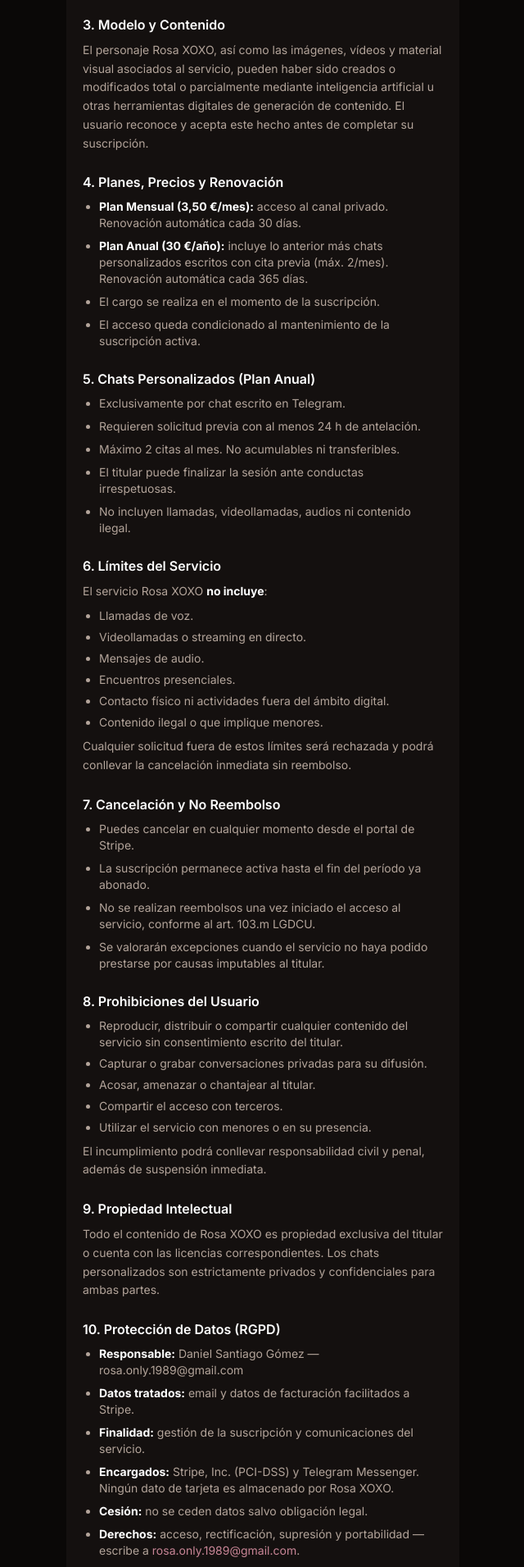
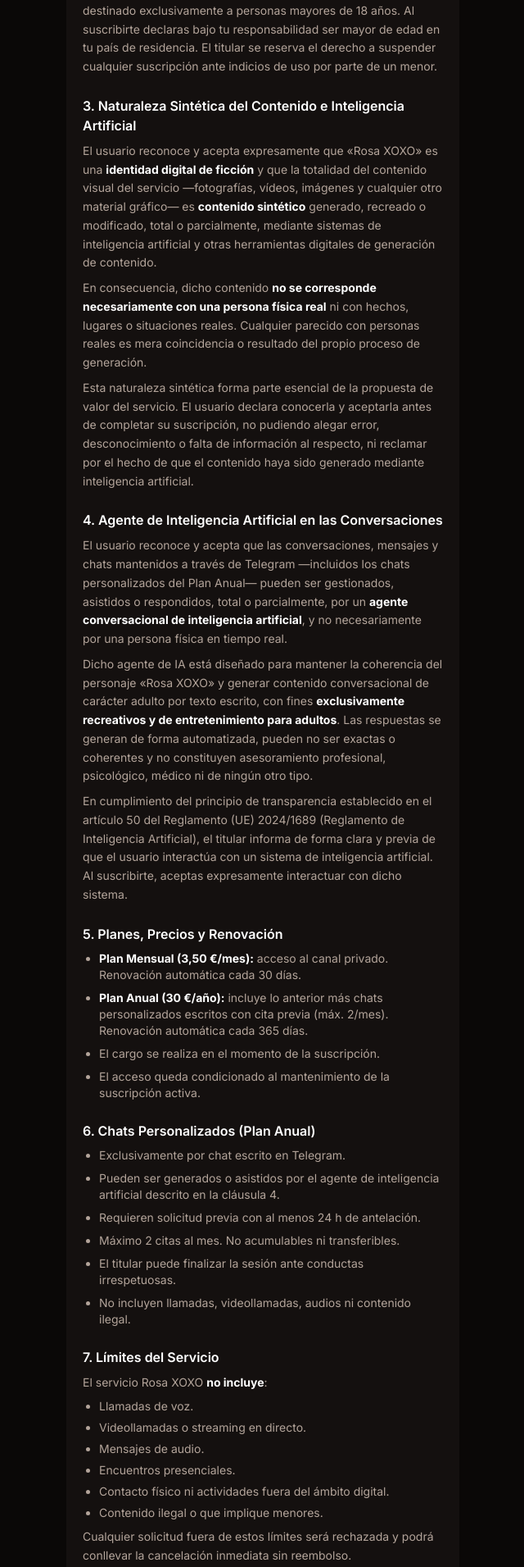
Before and after one commit to danielsgom/rosa-landing-page, a React (Vite) app: page /legal in a window 1280 px wide. Shown: the part 485-2396 px from the top of the page at 82% size, without its empty margins (319-959 px from the left). Built offline with nearby package versions, Linux system fonts and the light colour scheme.

Commit message:
legal: ampliar bases legales (contenido sintetico, agente IA y proteccion de datos)

```diff
--- a/src/components/LegalModal.jsx
+++ b/src/components/LegalModal.jsx
@@ -42,13 +42,18 @@
             </div>
 
             <div>
+              <h3 className="font-semibold text-white mb-1">🤖 Contenido Sintético e IA</h3>
+              <p>Todo el contenido visual es sintético y ha sido generado o modificado mediante inteligencia artificial: «Rosa XOXO» es una identidad digital de ficción. Además, las conversaciones de Telegram pueden ser gestionadas por un agente de inteligencia artificial, y no necesariamente por una persona física en tiempo real.</p>
+            </div>
+
+            <div>
               <h3 className="font-semibold text-white mb-1">📋 Condiciones de Suscripción</h3>
               <p>La suscripción mensual se renueva automáticamente cada 30 días. La suscripción anual se renueva cada 365 días. Puedes cancelar en cualquier momento desde tu panel de Stripe y no se realizarán más cargos, pero no hay reembolso del período en curso.</p>
             </div>
 
             <div>
               <h3 className="font-semibold text-white mb-1">🔒 Privacidad y Datos</h3>
-              <p>Los datos de pago son gestionados exclusivamente por Stripe, Inc. No almacenamos información de tu tarjeta. Tu email puede ser usado para gestión de la suscripción y nunca será cedido a terceros.</p>
+              <p>Todos los datos recogidos son datos personales, tratados conforme al RGPD y la LOPDGDD. Los datos de pago son gestionados exclusivamente por Stripe, Inc. (no almacenamos tu tarjeta) y nunca cedemos tus datos a terceros salvo obligación legal.</p>
             </div>
 
             <div>
@@ -86,7 +91,7 @@
               <a href="/legal" target="_blank" rel="noopener noreferrer" className="underline" style={{ color: '#c88596' }} onClick={e => e.stopPropagation()}>
                 bases legales
               </a>
-              , incluyendo la política de privacidad, la renovación automática y la política de no reembolso.
+              , incluyendo la política de privacidad (RGPD/LOPDGDD), la renovación automática, la política de no reembolso, y que el contenido es sintético/generado por IA y las conversaciones pueden ser gestionadas por un agente de inteligencia artificial.
             </span>
           </label>
         </div>
--- a/src/hooks/useLegalAcceptance.js
+++ b/src/hooks/useLegalAcceptance.js
@@ -1,6 +1,6 @@
 import { useState, useCallback } from 'react'
 
-const STORAGE_KEY = 'rosa_legal_v1'
+const STORAGE_KEY = 'rosa_legal_v2'
 
 export function useLegalAcceptance() {
   const [accepted, setAccepted] = useState(() => {
--- a/src/pages/Legal.jsx
+++ b/src/pages/Legal.jsx
@@ -23,10 +23,13 @@
           <section>
             <h2 className="font-semibold text-white text-base mb-2">1. Objeto del Servicio</h2>
             <p className="leading-relaxed">
-              Rosa XOXO es un servicio de suscripción de contenido digital adulto de carácter exclusivo. Comprende el acceso a un canal privado de Telegram con fotos, vídeos y contenido íntimo, así como, en el plan anual, chats personalizados escritos de carácter explícito mediante cita previa (máx. 2 al mes).
+              Rosa XOXO es un servicio de suscripción de contenido digital adulto de carácter exclusivo y de entretenimiento. Comprende el acceso a un canal privado de Telegram con fotos, vídeos y contenido íntimo, así como, en el plan anual, chats personalizados escritos de carácter explícito mediante cita previa (máx. 2 al mes).
             </p>
             <p className="leading-relaxed mt-2">
               El servicio es íntegramente digital y por texto escrito. No incluye llamadas de voz, videollamadas, mensajes de audio, encuentros presenciales ni contacto físico de ningún tipo.
+            </p>
+            <p className="leading-relaxed mt-2">
+              El usuario reconoce que tanto el contenido visual como las conversaciones descritas en las presentes bases tienen naturaleza sintética y automatizada, en los términos detallados en las cláusulas 3 y 4.
             </p>
           </section>
 
@@ -38,14 +41,33 @@
           </section>
 
           <section>
-            <h2 className="font-semibold text-white text-base mb-2">3. Modelo y Contenido</h2>
+            <h2 className="font-semibold text-white text-base mb-2">3. Naturaleza Sintética del Contenido e Inteligencia Artificial</h2>
             <p className="leading-relaxed">
-              El personaje Rosa XOXO, así como las imágenes, vídeos y material visual asociados al servicio, pueden haber sido creados o modificados total o parcialmente mediante inteligencia artificial u otras herramientas digitales de generación de contenido. El usuario reconoce y acepta este hecho antes de completar su suscripción.
+              El usuario reconoce y acepta expresamente que «Rosa XOXO» es una <strong className="text-white">identidad digital de ficción</strong> y que la totalidad del contenido visual del servicio —fotografías, vídeos, imágenes y cualquier otro material gráfico— es <strong className="text-white">contenido sintético</strong> generado, recreado o modificado, total o parcialmente, mediante sistemas de inteligencia artificial y otras herramientas digitales de generación de contenido.
+            </p>
+            <p className="leading-relaxed mt-2">
+              En consecuencia, dicho contenido <strong className="text-white">no se corresponde necesariamente con una persona física real</strong> ni con hechos, lugares o situaciones reales. Cualquier parecido con personas reales es mera coincidencia o resultado del propio proceso de generación.
+            </p>
+            <p className="leading-relaxed mt-2">
+              Esta naturaleza sintética forma parte esencial de la propuesta de valor del servicio. El usuario declara conocerla y aceptarla antes de completar su suscripción, no pudiendo alegar error, desconocimiento o falta de información al respecto, ni reclamar por el hecho de que el contenido haya sido generado mediante inteligencia artificial.
             </p>
           </section>
 
           <section>
-            <h2 className="font-semibold text-white text-base mb-2">4. Planes, Precios y Renovación</h2>
+            <h2 className="font-semibold text-white text-base mb-2">4. Agente de Inteligencia Artificial en las Conversaciones</h2>
+            <p className="leading-relaxed">
+              El usuario reconoce y acepta que las conversaciones, mensajes y chats mantenidos a través de Telegram —incluidos los chats personalizados del Plan Anual— pueden ser gestionados, asistidos o respondidos, total o parcialmente, por un <strong className="text-white">agente conversacional de inteligencia artificial</strong>, y no necesariamente por una persona física en tiempo real.
+            </p>
+            <p className="leading-relaxed mt-2">
+              Dicho agente de IA está diseñado para mantener la coherencia del personaje «Rosa XOXO» y generar contenido conversacional de carácter adulto por texto escrito, con fines <strong className="text-white">exclusivamente recreativos y de entretenimiento para adultos</strong>. Las respuestas se generan de forma automatizada, pueden no ser exactas o coherentes y no constituyen asesoramiento profesional, psicológico, médico ni de ningún otro tipo.
+            </p>
+            <p className="leading-relaxed mt-2">
+              En cumplimiento del principio de transparencia establecido en el artículo 50 del Reglamento (UE) 2024/1689 (Reglamento de Inteligencia Artificial), el titular informa de forma clara y previa de que el usuario interactúa con un sistema de inteligencia artificial. Al suscribirte, aceptas expresamente interactuar con dicho sistema.
+            </p>
+          </section>
+
+          <section>
+            <h2 className="font-semibold text-white text-base mb-2">5. Planes, Precios y Renovación</h2>
             <ul className="space-y-2 list-disc pl-5">
               <li><strong className="text-white">Plan Mensual (3,50 €/mes):</strong> acceso al canal privado. Renovación automática cada 30 días.</li>
               <li><strong className="text-white">Plan Anual (30 €/año):</strong> incluye lo anterior más chats personalizados escritos con cita previa (máx. 2/mes). Renovación automática cada 365 días.</li>
@@ -55,9 +77,10 @@
           </section>
 
           <section>
-            <h2 className="font-semibold text-white text-base mb-2">5. Chats Personalizados (Plan Anual)</h2>
+            <h2 className="font-semibold text-white text-base mb-2">6. Chats Personalizados (Plan Anual)</h2>
             <ul className="space-y-2 list-disc pl-5">
               <li>Exclusivamente por chat escrito en Telegram.</li>
+              <li>Pueden ser generados o asistidos por el agente de inteligencia artificial descrito en la cláusula 4.</li>
               <li>Requieren solicitud previa con al menos 24 h de antelación.</li>
               <li>Máximo 2 citas al mes. No acumulables ni transferibles.</li>
               <li>El titular puede finalizar la sesión ante conductas irrespetuosas.</li>
@@ -66,7 +89,7 @@
           </section>
 
           <section>
-            <h2 className="font-semibold text-white text-base mb-2">6. Límites del Servicio</h2>
+            <h2 className="font-semibold text-white text-base mb-2">7. Límites del Servicio</h2>
             <p className="leading-relaxed mb-2">El servicio Rosa XOXO <strong className="text-white">no incluye</strong>:</p>
             <ul className="space-y-1.5 list-disc pl-5">
               <li>Llamadas de voz.</li>
@@ -80,7 +103,7 @@
           </section>
 
           <section>
-            <h2 className="font-semibold text-white text-base mb-2">7. Cancelación y No Reembolso</h2>
+            <h2 className="font-semibold text-white text-base mb-2">8. Cancelación y No Reembolso</h2>
             <ul className="space-y-2 list-disc pl-5">
               <li>Puedes cancelar en cualquier momento desde el portal de Stripe.</li>
               <li>La suscripción permanece activa hasta el fin del período ya abonado.</li>
@@ -90,7 +113,7 @@
           </section>
 
           <section>
-            <h2 className="font-semibold text-white text-base mb-2">8. Prohibiciones del Usuario</h2>
+            <h2 className="font-semibold text-white text-base mb-2">9. Prohibiciones del Usuario</h2>
             <ul className="space-y-1.5 list-disc pl-5">
               <li>Reproducir, distribuir o compartir cualquier contenido del servicio sin consentimiento escrito del titular.</li>
               <li>Capturar o grabar conversaciones privadas para su difusión.</li>
@@ -102,27 +125,38 @@
           </section>
 
           <section>
-            <h2 className="font-semibold text-white text-base mb-2">9. Propiedad Intelectual</h2>
+            <h2 className="font-semibold text-white text-base mb-2">10. Propiedad Intelectual</h2>
             <p className="leading-relaxed">
-              Todo el contenido de Rosa XOXO es propiedad exclusiva del titular o cuenta con las licencias correspondientes. Los chats personalizados son estrictamente privados y confidenciales para ambas partes.
+              Todo el contenido de Rosa XOXO —incluido el contenido sintético generado mediante inteligencia artificial— es propiedad exclusiva del titular o cuenta con las licencias correspondientes. El usuario no adquiere ningún derecho de propiedad intelectual sobre el contenido, limitándose su uso al disfrute personal, privado e intransferible durante la vigencia de la suscripción.
+            </p>
+            <p className="leading-relaxed mt-2">
+              Los chats personalizados y las conversaciones con el agente de IA son estrictamente privados y confidenciales para ambas partes.
             </p>
           </section>
 
           <section>
-            <h2 className="font-semibold text-white text-base mb-2">10. Protección de Datos (RGPD)</h2>
+            <h2 className="font-semibold text-white text-base mb-2">11. Protección de Datos (RGPD y LOPDGDD)</h2>
+            <p className="leading-relaxed mb-2">
+              <strong className="text-white">Todos los datos recogidos</strong> a través del servicio tienen la consideración de datos de carácter personal y son tratados con plena sujeción y compromiso al Reglamento (UE) 2016/679 (RGPD) y a la Ley Orgánica 3/2018, de 5 de diciembre, de Protección de Datos Personales y garantía de los derechos digitales (LOPDGDD).
+            </p>
             <ul className="space-y-2 list-disc pl-5">
               <li><strong className="text-white">Responsable:</strong> Daniel Santiago Gómez — rosa.only.1989@gmail.com</li>
-              <li><strong className="text-white">Datos tratados:</strong> email y datos de facturación facilitados a Stripe.</li>
-              <li><strong className="text-white">Finalidad:</strong> gestión de la suscripción y comunicaciones del servicio.</li>
+              <li><strong className="text-white">Datos tratados:</strong> email, datos de facturación facilitados a Stripe y el contenido de las conversaciones mantenidas en Telegram.</li>
+              <li><strong className="text-white">Finalidad:</strong> gestión de la suscripción, prestación y mejora del servicio y comunicaciones relacionadas.</li>
+              <li><strong className="text-white">Base jurídica:</strong> la ejecución del contrato de suscripción (art. 6.1.b RGPD) y tu consentimiento explícito (arts. 6.1.a y 9.2.a RGPD) para el tratamiento de datos relativos a la vida sexual, considerados categoría especial.</li>
+              <li><strong className="text-white">Conversaciones con IA:</strong> los mensajes intercambiados con el agente de inteligencia artificial constituyen datos personales y pueden ser procesados y conservados de forma confidencial para prestar y mejorar el servicio.</li>
               <li><strong className="text-white">Encargados:</strong> Stripe, Inc. (PCI-DSS) y Telegram Messenger. Ningún dato de tarjeta es almacenado por Rosa XOXO.</li>
-              <li><strong className="text-white">Cesión:</strong> no se ceden datos salvo obligación legal.</li>
-              <li><strong className="text-white">Derechos:</strong> acceso, rectificación, supresión y portabilidad — escribe a <a href="mailto:rosa.only.1989@gmail.com" style={{ color: '#c88596' }}>rosa.only.1989@gmail.com</a>.</li>
+              <li><strong className="text-white">Conservación:</strong> durante la vigencia de la suscripción y los plazos legales aplicables; posteriormente se suprimen o bloquean.</li>
+              <li><strong className="text-white">Medidas de seguridad:</strong> se aplican medidas técnicas y organizativas apropiadas al riesgo del tratamiento.</li>
+              <li><strong className="text-white">Transferencias internacionales:</strong> las realizadas por Stripe y Telegram cuentan con las garantías adecuadas previstas en el RGPD.</li>
+              <li><strong className="text-white">Cesión:</strong> no se ceden datos a terceros salvo obligación legal.</li>
+              <li><strong className="text-white">Derechos:</strong> acceso, rectificación, supresión, oposición, limitación y portabilidad — escribe a <a href="mailto:rosa.only.1989@gmail.com" style={{ color: '#c88596' }}>rosa.only.1989@gmail.com</a>.</li>
               <li><strong className="text-white">Autoridad de control:</strong> <a href="https://www.aepd.es" target="_blank" rel="noopener noreferrer" style={{ color: '#c88596' }}>AEPD — www.aepd.es</a>.</li>
             </ul>
           </section>
 
           <section>
-            <h2 className="font-semibold text-white text-base mb-2">11. Jurisdicción</h2>
+            <h2 className="font-semibold text-white text-base mb-2">12. Jurisdicción</h2>
             <p className="leading-relaxed">
               Las presentes condiciones se rigen por la legislación española. Para cualquier controversia, las partes se someten a los juzgados y tribunales competentes del domicilio del consumidor.
             </p>
```
